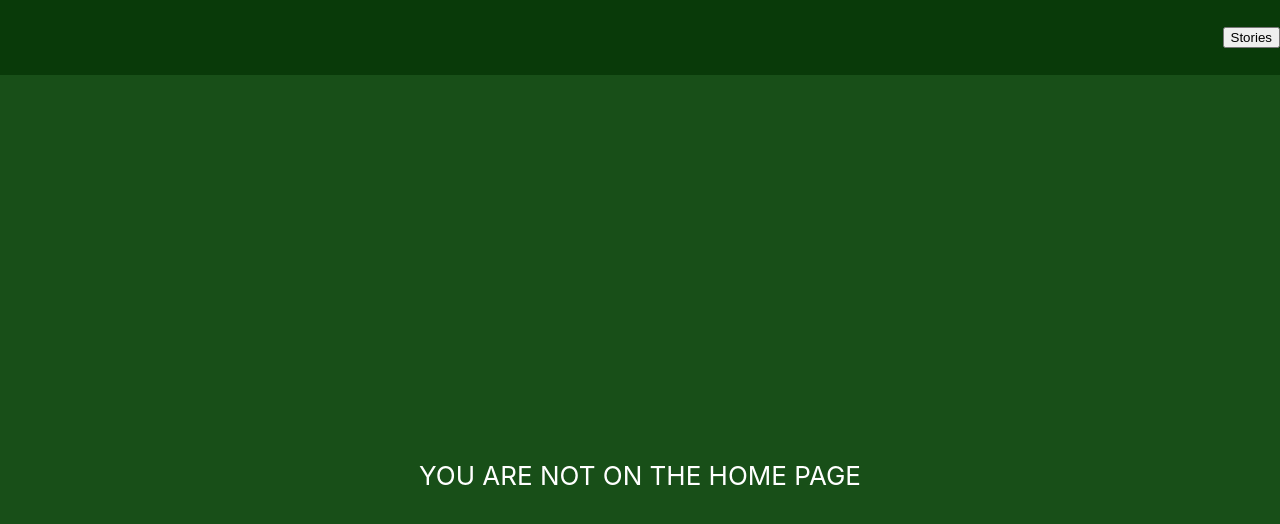
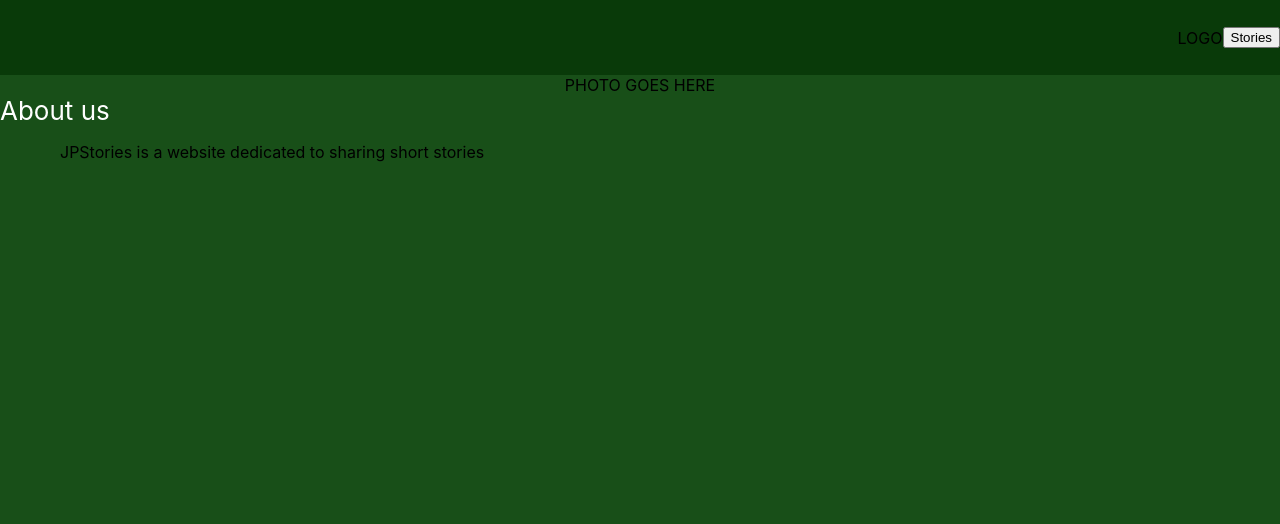
Before and after one commit to tp218/StoryWebsite, a React (Create React App) app: page / in a window 1280 px wide. Shown: the top 524 px of the page. Built offline with nearby package versions, Linux system fonts and the light colour scheme.

Commit message:
Changed the main and read pages to represent a skeleton of what the pages will actually look like

```diff
--- a/src/App.css
+++ b/src/App.css
@@ -1,6 +1,8 @@
 .App {
   text-align: center;
   background-color: #184f18;
+  height: 100vh;
+  width: 100vw;
 }
 
 .App-logo {
@@ -15,11 +17,9 @@
 }
 
 .App-header {
-  min-height: 100vh;
+  min-height: 0vh;
   display: flex;
-  flex-direction: column;
-  align-items: center;
-  justify-content: center;
+  justify-content:first baseline;
   font-size: calc(10px + 2vmin);
   color: white;
 }
@@ -35,8 +35,14 @@
 
 
 
+
 .App-link {
   color: #61dafb;
+}
+
+.paragraph-body {
+  text-align: left;
+  text-indent: 60px;
 }
 
 @keyframes App-logo-spin {
--- a/src/App.js
+++ b/src/App.js
@@ -22,6 +22,9 @@ function App() {
   return(
     <div>
       <div className="header">
+        <div className="header-logo">
+          LOGO
+        </div>
         <button onClick={TogglePage}>
           {isreading ? "Home" : "Stories"}
         </button>
--- a/src/HomePage.js
+++ b/src/HomePage.js
@@ -6,9 +6,15 @@ import './App.css';
 function RenderHomePage(){
     return (
       <div className="App">
+        <div>
+          PHOTO GOES HERE
+        </div>
         <header className="App-header">
-          YOU ARE NOT ON THE HOME PAGE
+          About us
         </header>
+        <p className="paragraph-body">
+          JPStories is a website dedicated to sharing short stories
+        </p>
       </div>
     );
 }
--- a/src/ReadPage.js
+++ b/src/ReadPage.js
@@ -2,7 +2,7 @@ import React, { useState } from "react";
 import logo from './logo.svg';
 import './App.css';
 
-
+//function to render the list of new stories
 function RenderNewStories(){
   return(
     <div>
@@ -11,6 +11,8 @@ function RenderNewStories(){
   );
 }
 
+
+//Function to render the stories that are not nee
 function RenderOtherStories(){
   return(
     <div>
@@ -46,9 +48,6 @@ function RenderReadPage(){
 
   return (
     <div className="App">
-      <header className="App-header">
-        YOU ARE ON THE READ PAGE
-      </header>
       <button onClick={toggleNew}>
           New Stories
       </button>
```
